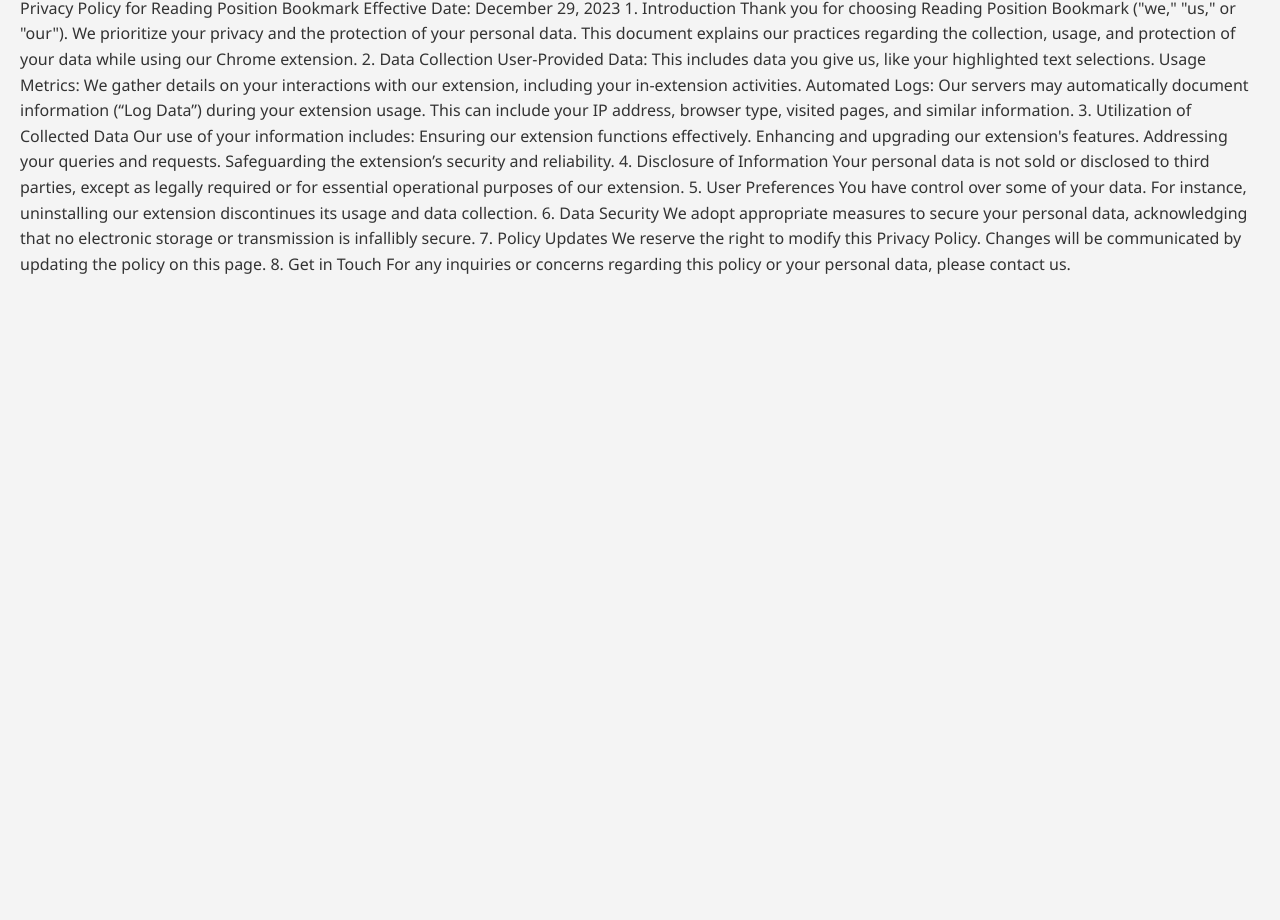
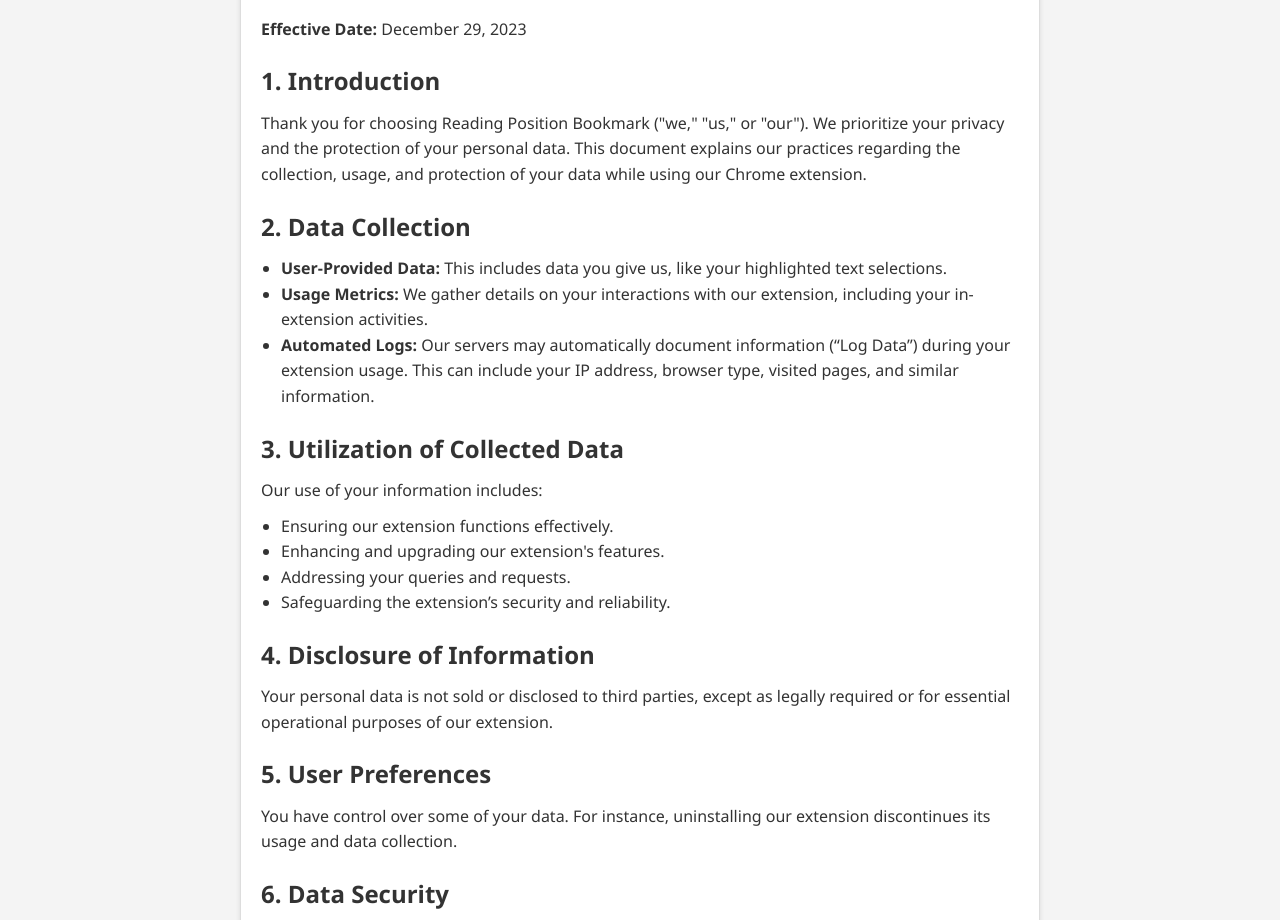
Before and after one commit to shaimalul/privacy-policy, a plain HTML site: page index.html in a window 1280 px wide. Shown: the part 89-1009 px from the top of the page. Before the commit the page ends 800 px from the top, so only its background shows below. Drawn offline with Linux system fonts and the light colour scheme.

Commit message:
Update index.html

```diff
--- a/index.html
+++ b/index.html
@@ -1,40 +1,49 @@
-<html>
+<!DOCTYPE html>
+<html lang="en">
 <head>
+    <meta charset="UTF-8">
+    <meta name="viewport" content="width=device-width, initial-scale=1.0">
+    <title>Privacy Policy - Reading Position Bookmark</title>
     <link rel="stylesheet" href="style.css">
 </head>
 <body>
-    <h1>Privacy Policy</h1>
-    Privacy Policy for Reading Position Bookmark
-Effective Date: December 29, 2023
+    <div class="container">
+        <h1>Privacy Policy for Reading Position Bookmark</h1>
+        <p><strong>Effective Date:</strong> December 29, 2023</p>
 
-1. Introduction
-Thank you for choosing Reading Position Bookmark ("we," "us," or "our"). We prioritize your privacy and the protection of your personal data. This document explains our practices regarding the collection, usage, and protection of your data while using our Chrome extension.
+        <h2>1. Introduction</h2>
+        <p>Thank you for choosing Reading Position Bookmark ("we," "us," or "our"). We prioritize your privacy and the protection of your personal data. This document explains our practices regarding the collection, usage, and protection of your data while using our Chrome extension.</p>
 
-2. Data Collection
+        <h2>2. Data Collection</h2>
+        <ul>
+            <li><strong>User-Provided Data:</strong> This includes data you give us, like your highlighted text selections.</li>
+            <li><strong>Usage Metrics:</strong> We gather details on your interactions with our extension, including your in-extension activities.</li>
+            <li><strong>Automated Logs:</strong> Our servers may automatically document information (“Log Data”) during your extension usage. This can include your IP address, browser type, visited pages, and similar information.</li>
+        </ul>
 
-User-Provided Data: This includes data you give us, like your highlighted text selections.
-Usage Metrics: We gather details on your interactions with our extension, including your in-extension activities.
-Automated Logs: Our servers may automatically document information (“Log Data”) during your extension usage. This can include your IP address, browser type, visited pages, and similar information.
-3. Utilization of Collected Data
-Our use of your information includes:
+        <h2>3. Utilization of Collected Data</h2>
+        <p>Our use of your information includes:</p>
+        <ul>
+            <li>Ensuring our extension functions effectively.</li>
+            <li>Enhancing and upgrading our extension's features.</li>
+            <li>Addressing your queries and requests.</li>
+            <li>Safeguarding the extension’s security and reliability.</li>
+        </ul>
 
-Ensuring our extension functions effectively.
-Enhancing and upgrading our extension's features.
-Addressing your queries and requests.
-Safeguarding the extension’s security and reliability.
-4. Disclosure of Information
-Your personal data is not sold or disclosed to third parties, except as legally required or for essential operational purposes of our extension.
+        <h2>4. Disclosure of Information</h2>
+        <p>Your personal data is not sold or disclosed to third parties, except as legally required or for essential operational purposes of our extension.</p>
 
-5. User Preferences
-You have control over some of your data. For instance, uninstalling our extension discontinues its usage and data collection.
+        <h2>5. User Preferences</h2>
+        <p>You have control over some of your data. For instance, uninstalling our extension discontinues its usage and data collection.</p>
 
-6. Data Security
-We adopt appropriate measures to secure your personal data, acknowledging that no electronic storage or transmission is infallibly secure.
+        <h2>6. Data Security</h2>
+        <p>We adopt appropriate measures to secure your personal data, acknowledging that no electronic storage or transmission is infallibly secure.</p>
 
-7. Policy Updates
-We reserve the right to modify this Privacy Policy. Changes will be communicated by updating the policy on this page.
+        <h2>7. Policy Updates</h2>
+        <p>We reserve the right to modify this Privacy Policy. Changes will be communicated by updating the policy on this page.</p>
 
-8. Get in Touch
-For any inquiries or concerns regarding this policy or your personal data, please contact us.
+        <h2>8. Get in Touch</h2>
+        <p>For any inquiries or concerns regarding this policy or your personal data, please contact us.</p>
+    </div>
 </body>
 </html>
```
